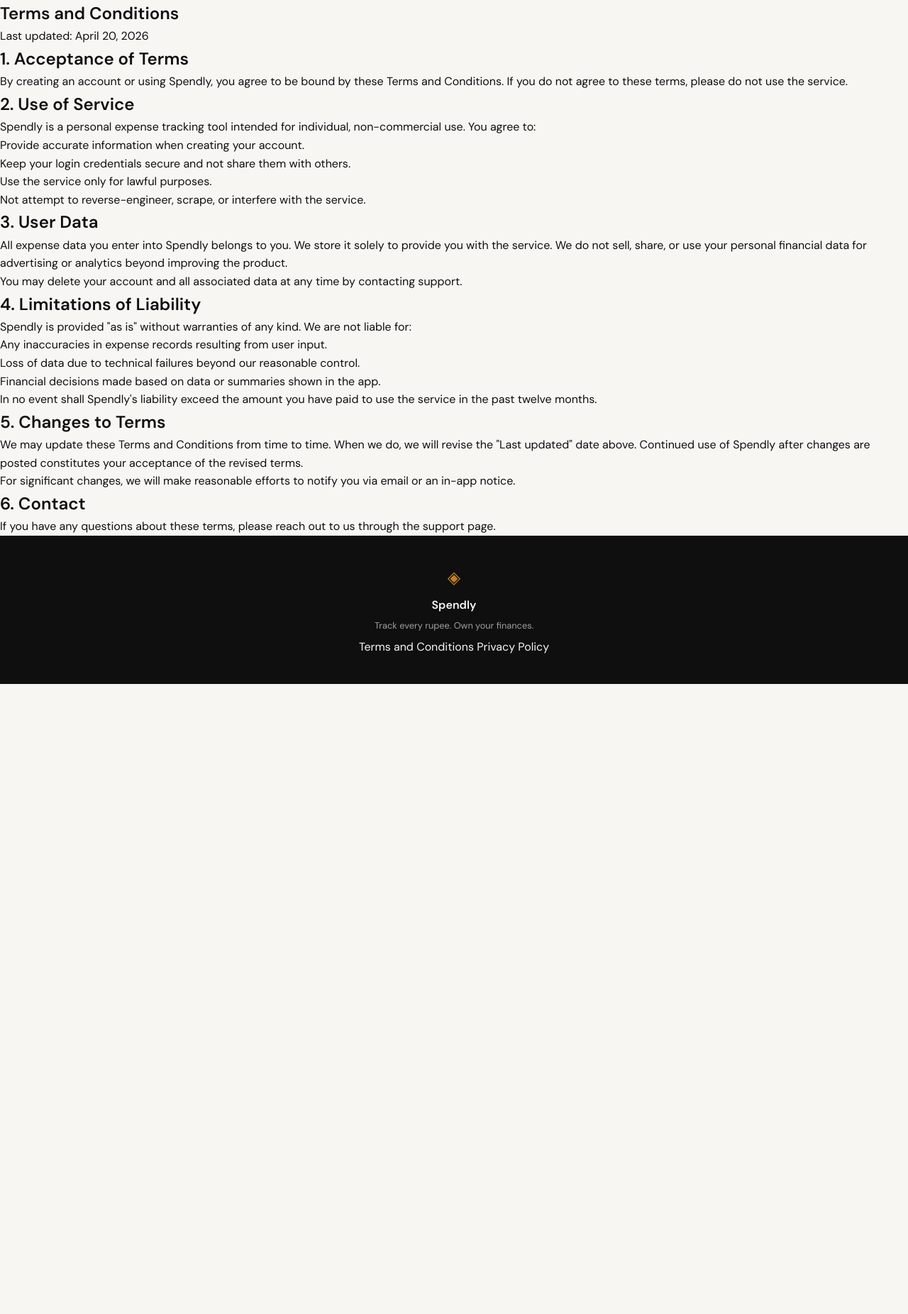
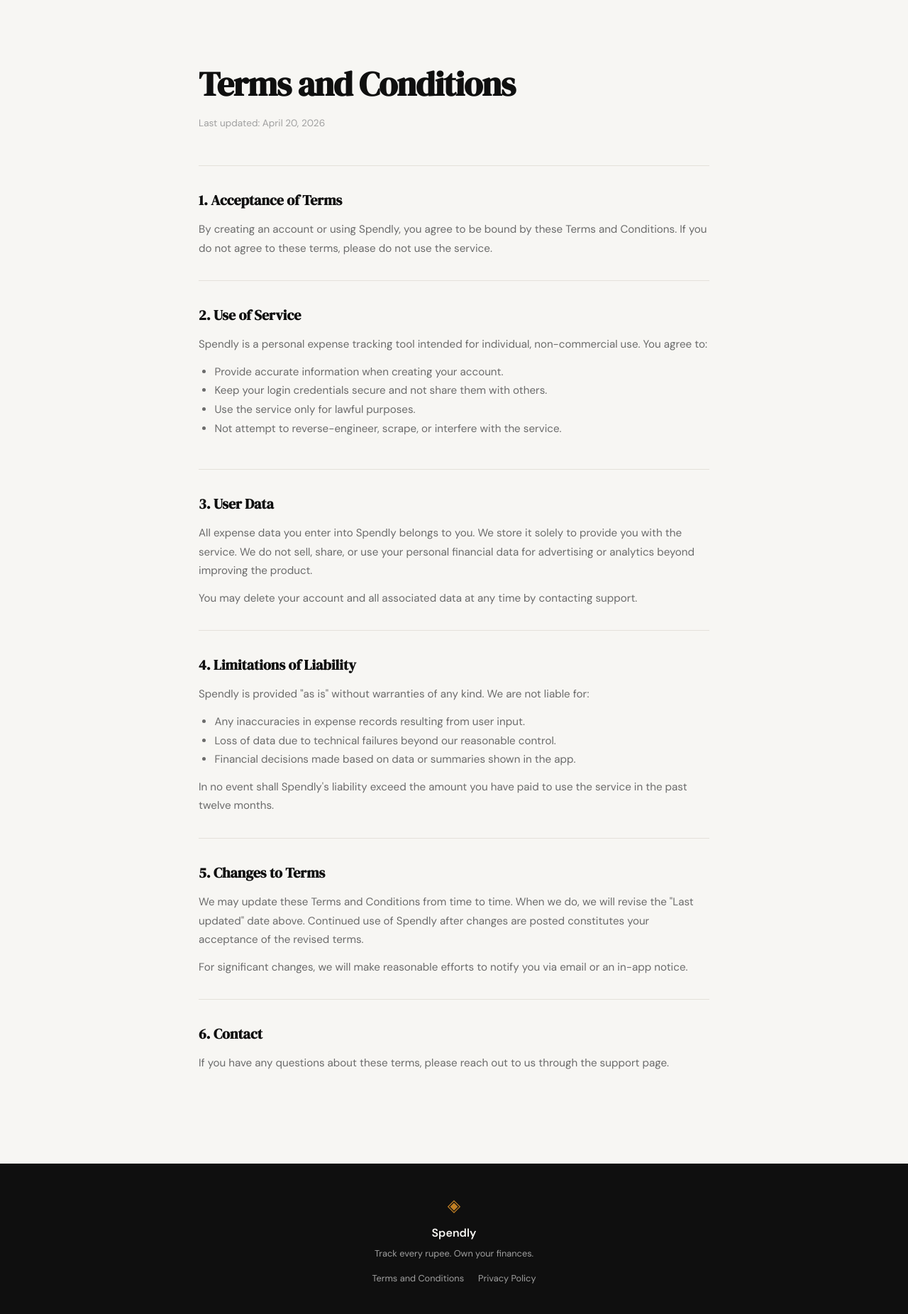
Before and after one commit to pavankumarchowdary35/spendly, a Flask app: page /terms in a window 1280 px wide. Shown: the part 61-1913 px from the top of the page at 71% size. Before the commit the page ends 1025 px from the top, so only its background shows below. Run offline with Flask 3, Linux system fonts and the light colour scheme.

Commit message:
landing: add terms and conditions page and route

```diff
--- a/static/css/style.css
+++ b/static/css/style.css
@@ -507,6 +507,80 @@ a { color: inherit; text-decoration: none; }
     color: var(--ink-faint);
 }
 
+.footer-links {
+    display: flex;
+    gap: 1.25rem;
+    margin-top: 0.5rem;
+}
+
+.footer-links a {
+    font-size: 0.8rem;
+    color: var(--ink-faint);
+    transition: color 0.2s;
+}
+
+.footer-links a:hover { color: var(--paper); }
+
+/* ------------------------------------------------------------------ */
+/* Terms page                                                          */
+/* ------------------------------------------------------------------ */
+
+.terms-page {
+    padding: 5rem 2rem 6rem;
+}
+
+.terms-inner {
+    max-width: 720px;
+    margin: 0 auto;
+}
+
+.terms-title {
+    font-family: var(--font-display);
+    font-size: clamp(2rem, 4vw, 3rem);
+    color: var(--ink);
+    letter-spacing: -0.02em;
+    margin-bottom: 0.4rem;
+}
+
+.terms-updated {
+    font-size: 0.85rem;
+    color: var(--ink-faint);
+    margin-bottom: 3rem;
+}
+
+.terms-section {
+    border-top: 1px solid var(--border);
+    padding: 2rem 0;
+}
+
+.terms-section h2 {
+    font-family: var(--font-display);
+    font-size: 1.25rem;
+    color: var(--ink);
+    margin-bottom: 0.75rem;
+}
+
+.terms-section p {
+    font-size: 0.95rem;
+    color: var(--ink-muted);
+    line-height: 1.75;
+    margin-bottom: 0.75rem;
+}
+
+.terms-section p:last-child { margin-bottom: 0; }
+
+.terms-section ul {
+    list-style: disc;
+    padding-left: 1.4rem;
+    margin: 0.5rem 0 0.75rem;
+}
+
+.terms-section ul li {
+    font-size: 0.95rem;
+    color: var(--ink-muted);
+    line-height: 1.75;
+}
+
 /* ------------------------------------------------------------------ */
 /* Responsive                                                          */
 /* ------------------------------------------------------------------ */
```
